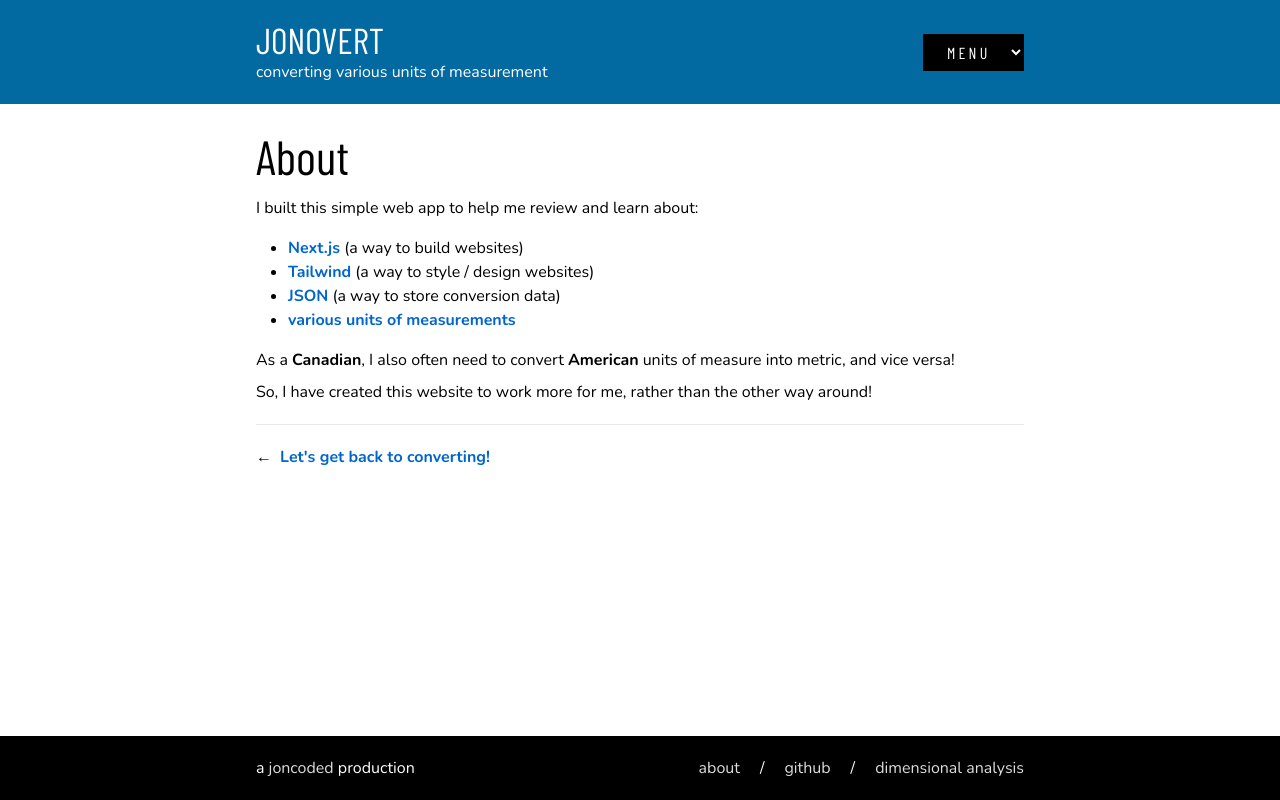
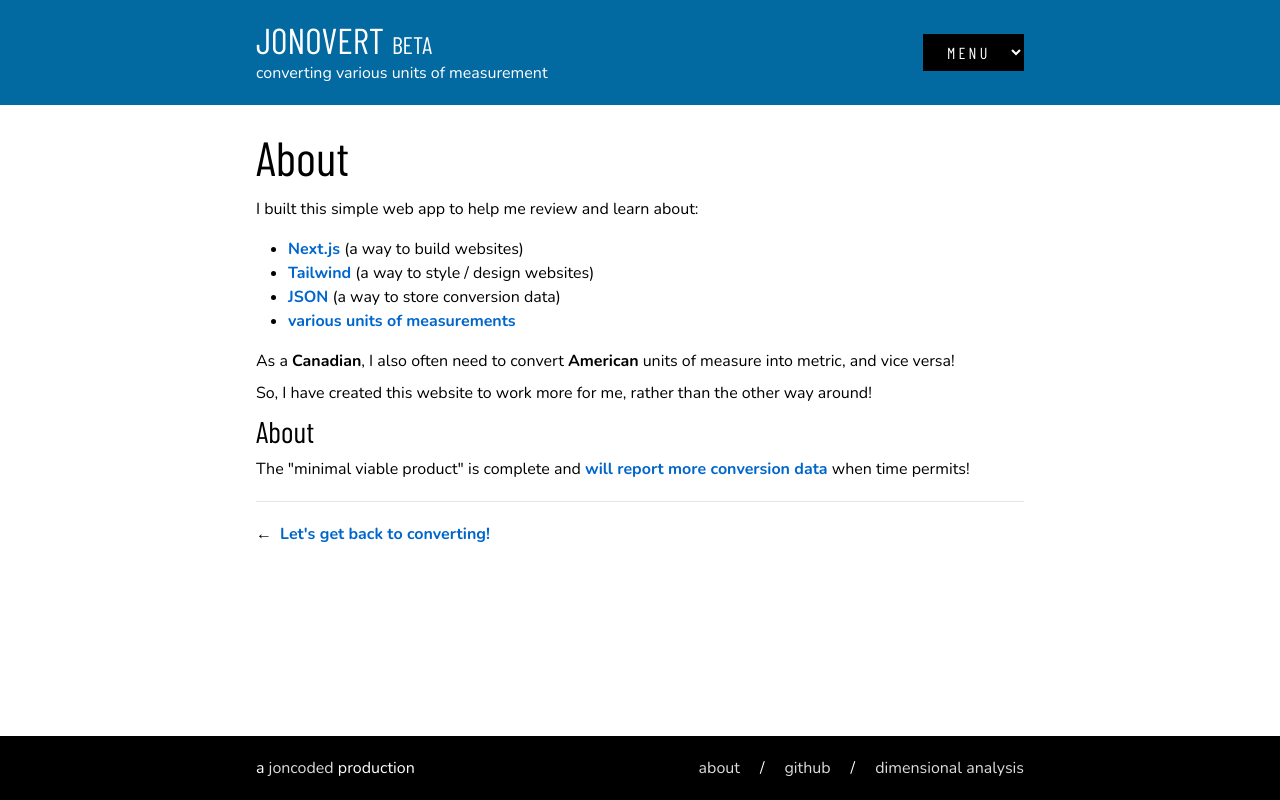
Before and after one commit to joncoded/jonovert, a Next.js app: page /about in a window 1280 px wide. Built offline with nearby package versions, Linux system fonts and the light colour scheme; a web font is replaced by a local one.

Commit message:
adding beta messages

```diff
--- a/app/about/page.tsx
+++ b/app/about/page.tsx
@@ -21,6 +21,10 @@ export default function About() {
 
       <p>So, I have created this website to work more for me, rather than the other way around!</p>
 
+      <h3 className="text-3xl font-light">About</h3>
+
+      <p>The "minimal viable product" is complete and <Link href="https://github.com/joncoded/jonovert/commits/master">will report more conversion data</Link> when time permits!</p>
+
       <hr className="my-5" />
 
       <p>
--- a/components/head.tsx
+++ b/components/head.tsx
@@ -19,6 +19,7 @@ export default function Head() {
         <div className="head-title">
           <h1 className="head-ding text-4xl">
             <Link href="/">JONOVERT</Link>
+            <span className="text-2xl ml-2">BETA</span>
           </h1>
           <div className="head-line text-md block">converting various units of measurement</div>
         </div>
```
